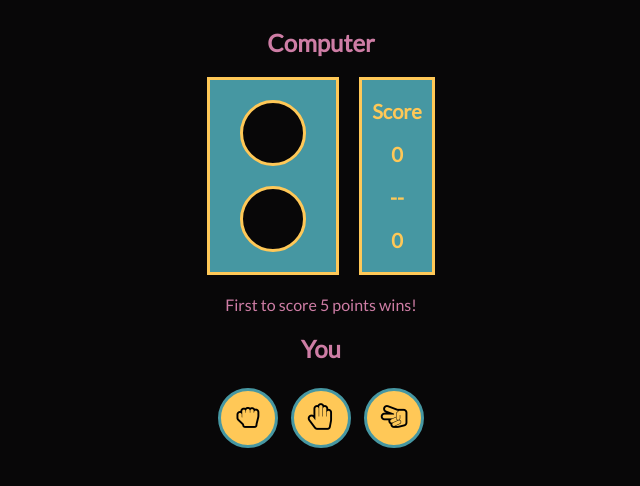
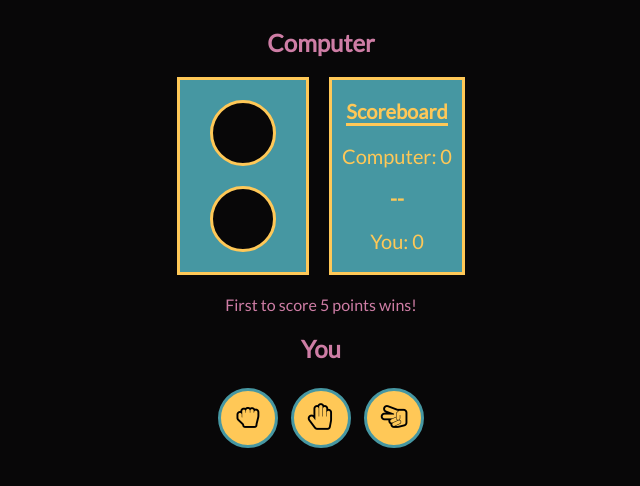
Before and after one commit to Ramanjs/rock-paper-scissors, a plain HTML site: page index.html in a window 1280 px wide. Shown: the whole page, without its empty margins (319-959 px from the left). Drawn offline with Linux system fonts and the light colour scheme.

Commit message:
add names to scoreboard

```diff
--- a/index.html
+++ b/index.html
@@ -21,10 +21,16 @@
                 <div id="player-choice" class="choice circle"></div>
             </div>
             <div id="score-board">
-                <div id="score"><b>Score</b></div>
-                <div id="computer-score"><b>0</b></div>
+                <div id="score"><b>Scoreboard</b></div>
+                <div>
+                    <p>Computer: </p>
+                    <div id="computer-score">0</div>
+                </div>
                 <div id="divider"><b>--</b></div>
-                <div id="player-score"><b>0</b></div>
+                <div>
+                    <p>You: </p>
+                    <div id="player-score">0</div>
+                </div>
             </div>
         </div>
         <div id="message-box">First to score 5 points wins!</div>
--- a/style.css
+++ b/style.css
@@ -12,7 +12,7 @@ body {
 }
 
 #play-ground {
-	width: 40%;
+	width: auto;
 	display: flex;
 	justify-content: center;
 }
@@ -36,6 +36,7 @@ body {
 }
 
 #score-board {
+	width: auto;
 	display: flex;
 	flex-direction: column;
 	justify-content: space-around;
@@ -48,6 +49,15 @@ body {
 	background-color: #4697A2;
 	font-size: 20px;
 	padding: 10px;
+}
+
+#score {
+	border-bottom-style: solid;
+	border-bottom-color: #FFC857;
+}
+
+#score-board div div,p {
+	display: inline;
 }
 
 #player {
```
